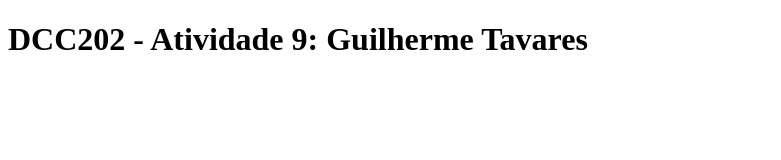
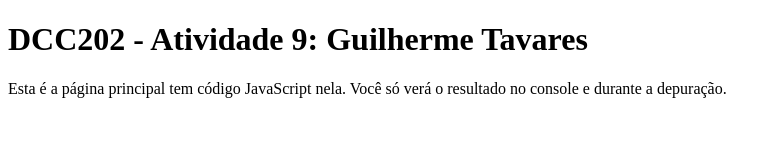
Before and after one commit to ufjf-dcc202/ufjf-dcc202-2023-3-a-atv9-Guiba1, a website: page index.html in a window 1280 px wide. Shown: the whole page, without its empty margins (0-781 px from the left). Drawn offline with Linux system fonts and the light colour scheme.

Commit message:
o arquivo index.html foi alterado

```diff
--- a/index.html
+++ b/index.html
@@ -8,9 +8,7 @@
 <body>
         <main>
             <h1>DCC202 - Atividade 9: Guilherme Tavares</h1>
-            <p>
-
-            </p>
+            <p>Esta é a página principal tem código JavaScript nela. Você só verá o resultado no console e durante a depuração.</p>
         </main>
         <script>
             let maria = 1;
```
